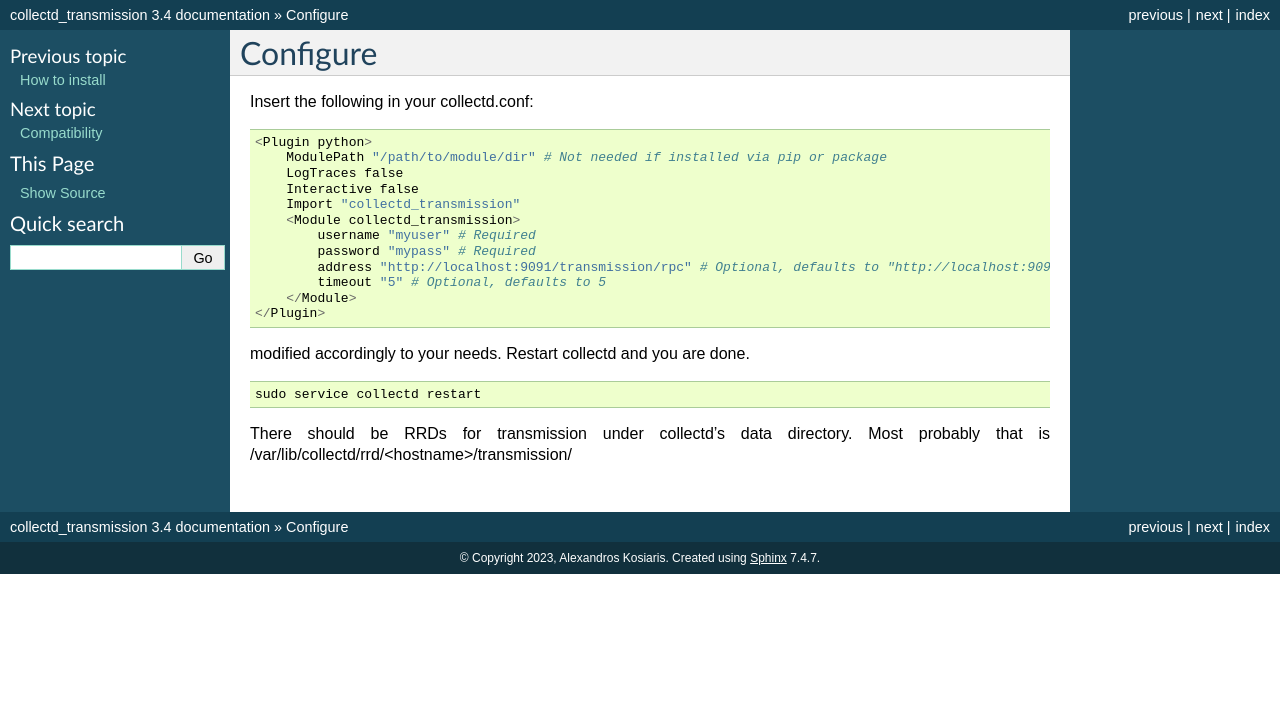
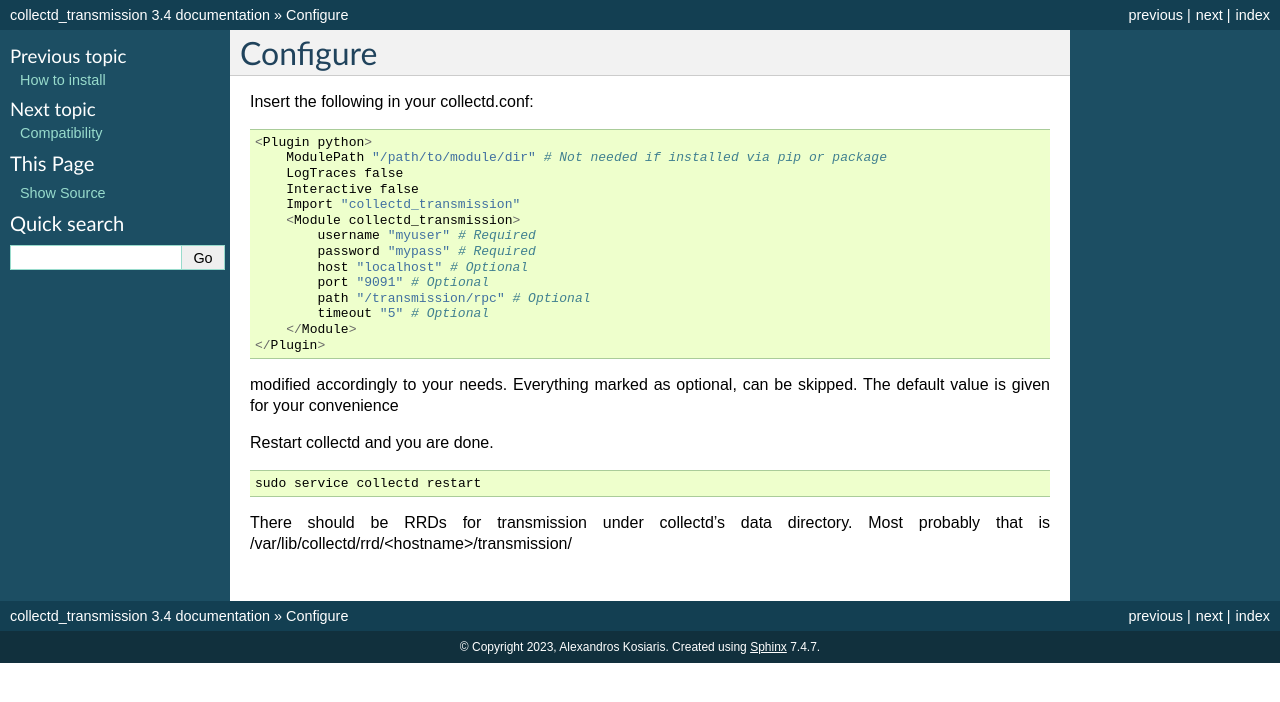
Before and after one commit to akosiaris/collectd_transmission, a Sphinx documentation site: the page built from doc/configure.rst, in a window 1280 px wide. Shown: the top 702 px of the page. Built offline with Sphinx 7.4.7, drawn with Linux system fonts in a browser that asks for light colours.

Commit message:
Bump transmission-rpc to > 3.0
transmission-rpc broke compatibility in Client() class's signature. We
adapt our own code to honor that one and switch to testing against
versions only past 3.0

Signed-off-by: Alexandros Kosiaris <akosiaris@gmail.com>

```diff
--- a/doc/compatibility.rst
+++ b/doc/compatibility.rst
@@ -2,7 +2,7 @@
 =============
 
 As long as you can install collectd 5.x with the python plugin and
-transmission-rpc less than 3.0 it should work out of the box.
+transmission-rpc higher than 3.0 it should work out of the box.
 
 transmission-rpc
 ================
@@ -14,8 +14,8 @@
 allowing us to more easily test against the major releases and decide on
 how to proceed. There are a number of identified notes here:
 
-* Versions 3.0+ broke the Client() class signature and for now we can't
-  use them
+* Versions 3.0+ broke the Client() class signature. We 've adapted, but this
+  means we can't use versions below 3.0
 * Versions 0.0.x and 0.1.0 used the python 2/3 compatibility layer named
   six. Given that we don't even want to support python 2.x anymore, we
   'll be skipping those releases to avoid installing a redundant
--- a/doc/configure.rst
+++ b/doc/configure.rst
@@ -11,12 +11,17 @@
         <Module collectd_transmission>
             username "myuser" # Required
             password "mypass" # Required
-            address "http://localhost:9091/transmission/rpc" # Optional, defaults to "http://localhost:9091/transmission/rpc"
-            timeout "5" # Optional, defaults to 5
+            host "localhost" # Optional
+            port "9091" # Optional
+            path "/transmission/rpc" # Optional
+            timeout "5" # Optional
         </Module>
     </Plugin>
 
-modified accordingly to your needs. Restart collectd and you are done.
+modified accordingly to your needs. Everything marked as optional, can be
+skipped. The default value is given for your convenience
+
+Restart collectd and you are done.
 
 .. code-block:: bash
 
--- a/doc/install.rst
+++ b/doc/install.rst
@@ -24,7 +24,7 @@
 
 .. code-block:: bash
 
-    pip install 'transmission-rpc<3.0'
+    pip install 'transmission-rpc>3.0'
 
 Install collectd.
 
--- a/setup.cfg
+++ b/setup.cfg
@@ -18,7 +18,7 @@
 [options]
 packages = collectd_transmission
 install_requires =
-    transmission-rpc < 3.0
+    transmission-rpc >= 3.0
     importlib-metadata; python_version < "3.10"
 include_package_data = True
 python_requires = >=3.9
```
Also changed, not shown: collectd_transmission/__init__.py (+7 -3 lines), 3 other files.
